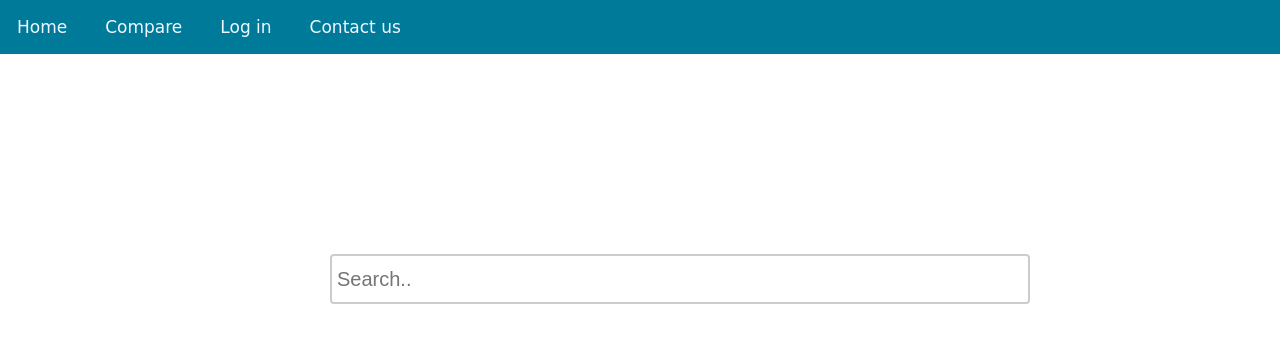
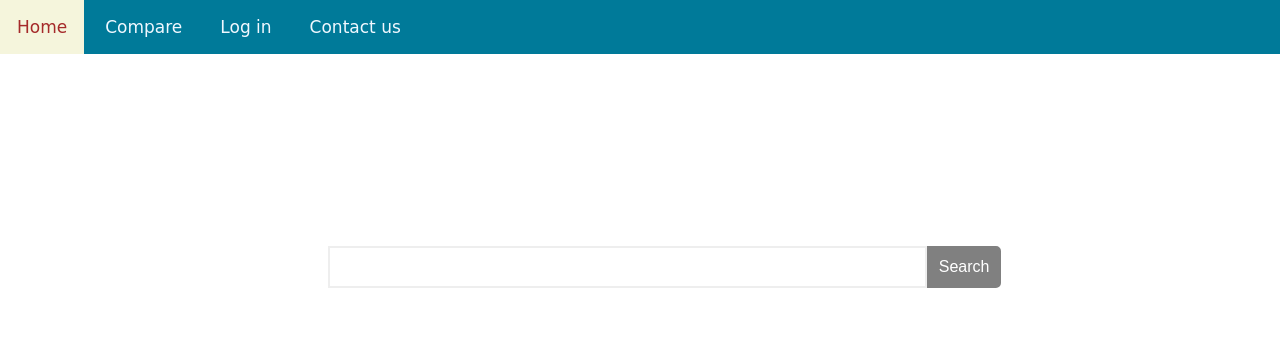
Before and after one commit to codewitcher/best_deals, a plain HTML site: page index.html in a window 1280 px wide. Drawn offline with Linux system fonts and the light colour scheme.

Commit message:
Revert "Revert "update""

```diff
--- a/index.html
+++ b/index.html
@@ -14,9 +14,16 @@
         <a class="n" href="">Log in</a>
         <a class="n" href="">Contact us</a>
     </ul>
-</div>
+    </div>
+<form id="frm" align="center">
+    <input class="sbar" type="text" name="search" placeholder="">
+    <input class="b" type="button" value="Search">
+ </form>
 
-<input id="search" type="text" name="search" placeholder="Search..">
+
+
+
+
 
 
 
--- a/style_sheet.css
+++ b/style_sheet.css
@@ -4,7 +4,7 @@ body{
 
 }
 #nav{
-    width: auto;
+    max-width:100%;
 
 }
 #ulist{
@@ -14,41 +14,59 @@ body{
     margin: 0;
     padding: 0;
 }
-#logo{
-
-    height: 58;
-    width: 130;
-    float: left;
-    }
 a.n{
     color: aliceblue;
     padding: 17px;
-    display:inline-table;
+    display:inline-block;
     text-align: center;
     text-decoration: none;
     font-size: 17px;
     font-family: cursive;
 
 }
-#search{
-    text-shadow: 5px;
-    margin: 0;
-    padding: 5px;
-    width: 700px;
-    height: 50px;
-    position: relative;
-    top: 200px;
-    left: 330px;
-    border-radius: 4px;
-    border: 2px solid #ccc;
-    background-color: white;
-    font-size: 20px;
-    color:dimgrey;
-    transition: width 0.4s ease-in-out;
-}
-
-}
 a.n:hover{
     color: brown;
     background-color: beige;
 }
+/*search bar */
+#frm{
+    margin-top: 15%;
+    margin-left: 10%;
+    margin-right: 12%;
+}
+
+
+
+
+input.sbar{
+    margin-right: 0;
+    box-sizing: border-box;
+    padding: 10px;
+    width:60%;
+    font-size: 16px;
+    border: 2px solid #eee;
+
+}
+input.b{
+    background-color: gray;
+    border: 2px solid gray;
+    color: white;
+    padding: 10px;
+    text-align: center;
+    text-decoration: none;
+    display: inline;
+    font-size: 16px;
+    margin:0;
+    -webkit-transition-duration: 0.2;
+    transition-duration: 0.3s;
+    cursor: pointer;
+    border-bottom-right-radius: 5px;
+    border-top-right-radius: 5px;
+    position: fixed;
+
+}
+input.b:hover{
+    background-color: white;
+    color: black;
+    box-shadow: 0 0 5px gray;
+}
```
